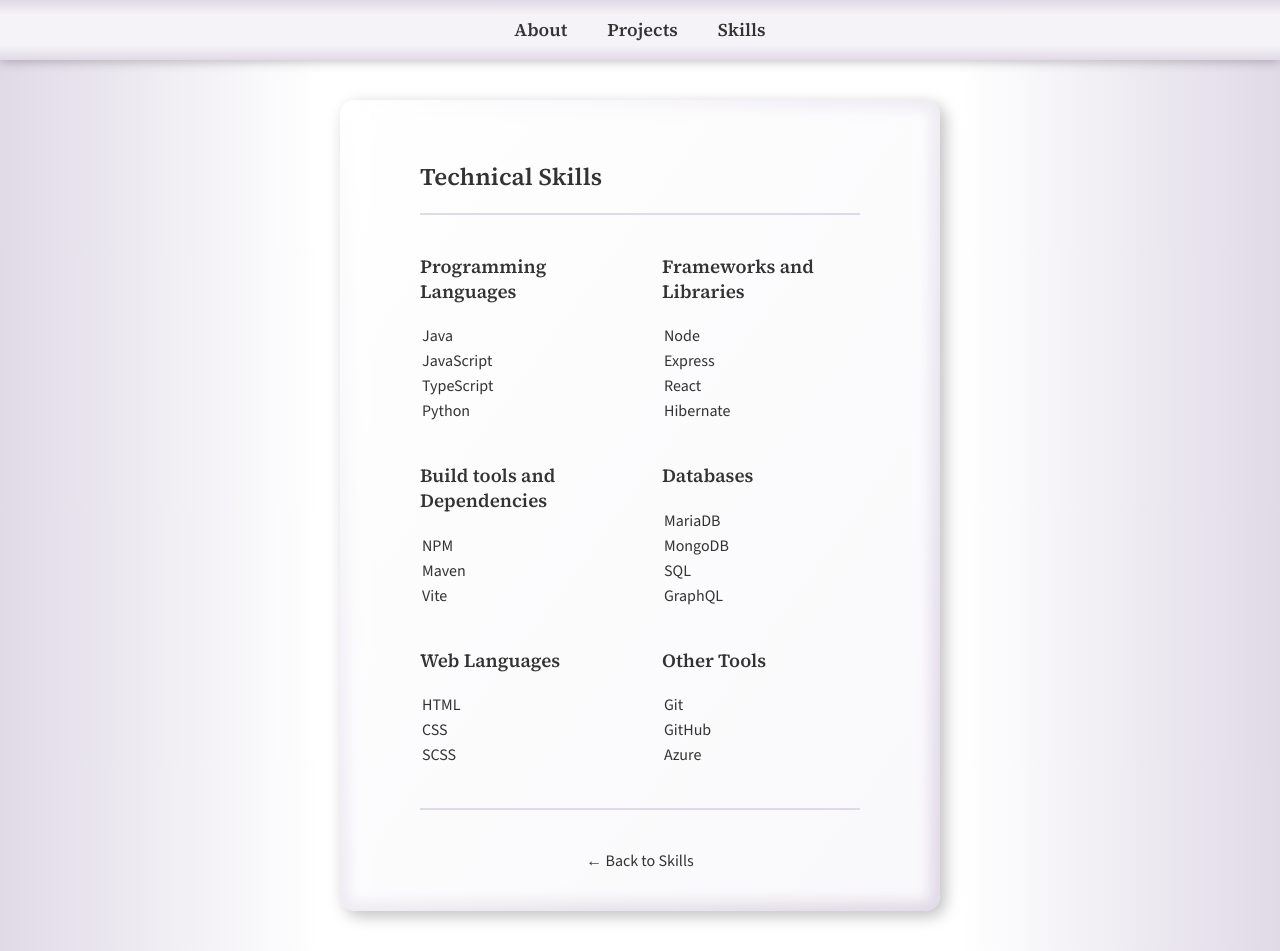
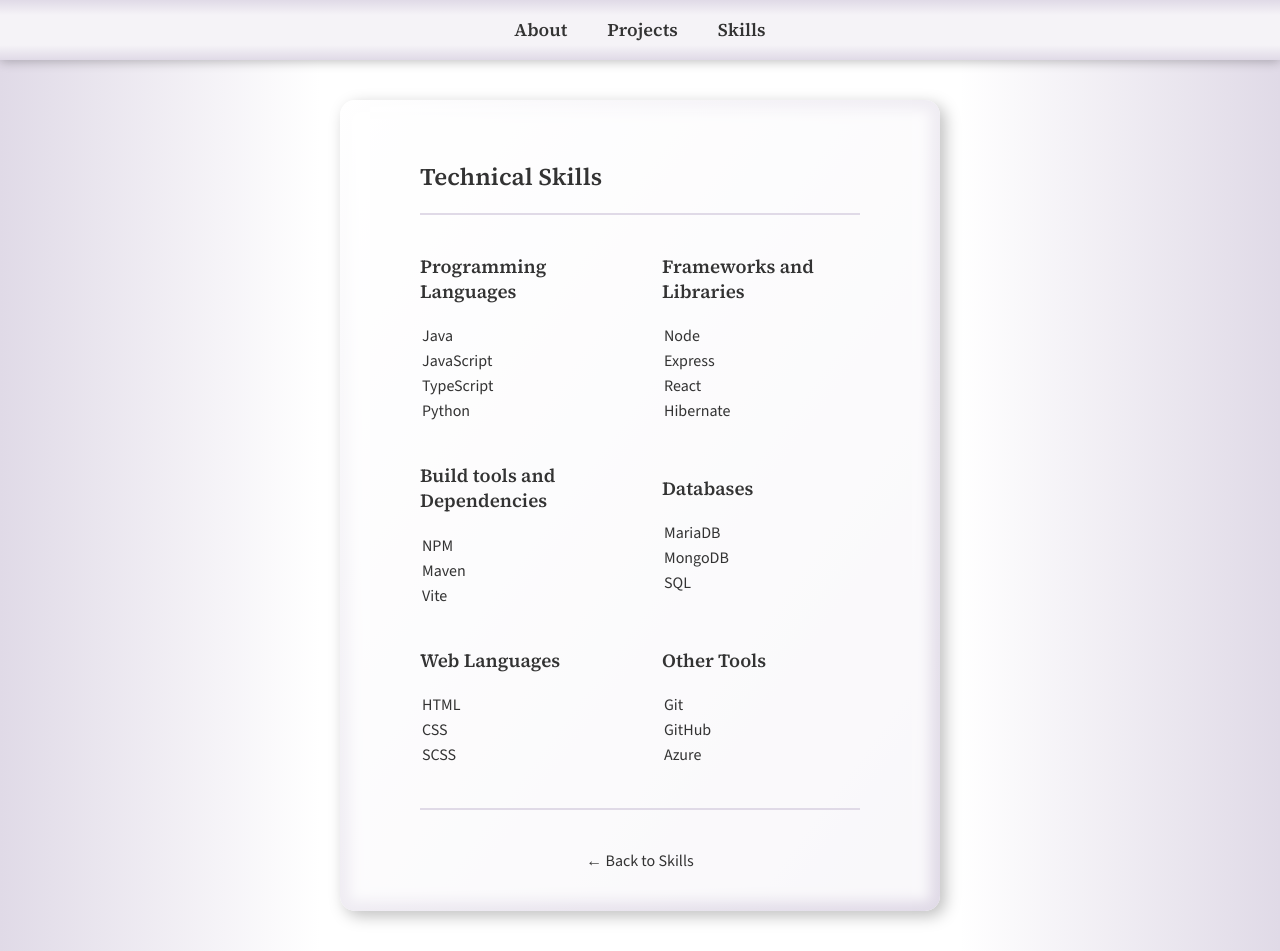
Before and after one commit to KPkoodit/KPkoodit.github.io, a Jekyll site: the page built from _skills/technicalSkills.html, in a window 1280 px wide and 951 px high. Built offline with Jekyll 4.4.1, drawn with Linux system fonts in a browser that asks for light colours.

Commit message:
technologies updated

```diff
--- a/_skills/technicalSkills.html
+++ b/_skills/technicalSkills.html
@@ -40,7 +40,6 @@
             <tr><td>MariaDB</td></tr>
             <tr><td>MongoDB</td></tr>
             <tr><td>SQL</td></tr>
-            <tr><td>GraphQL</td></tr>
         </table>
     </section>
 
```
